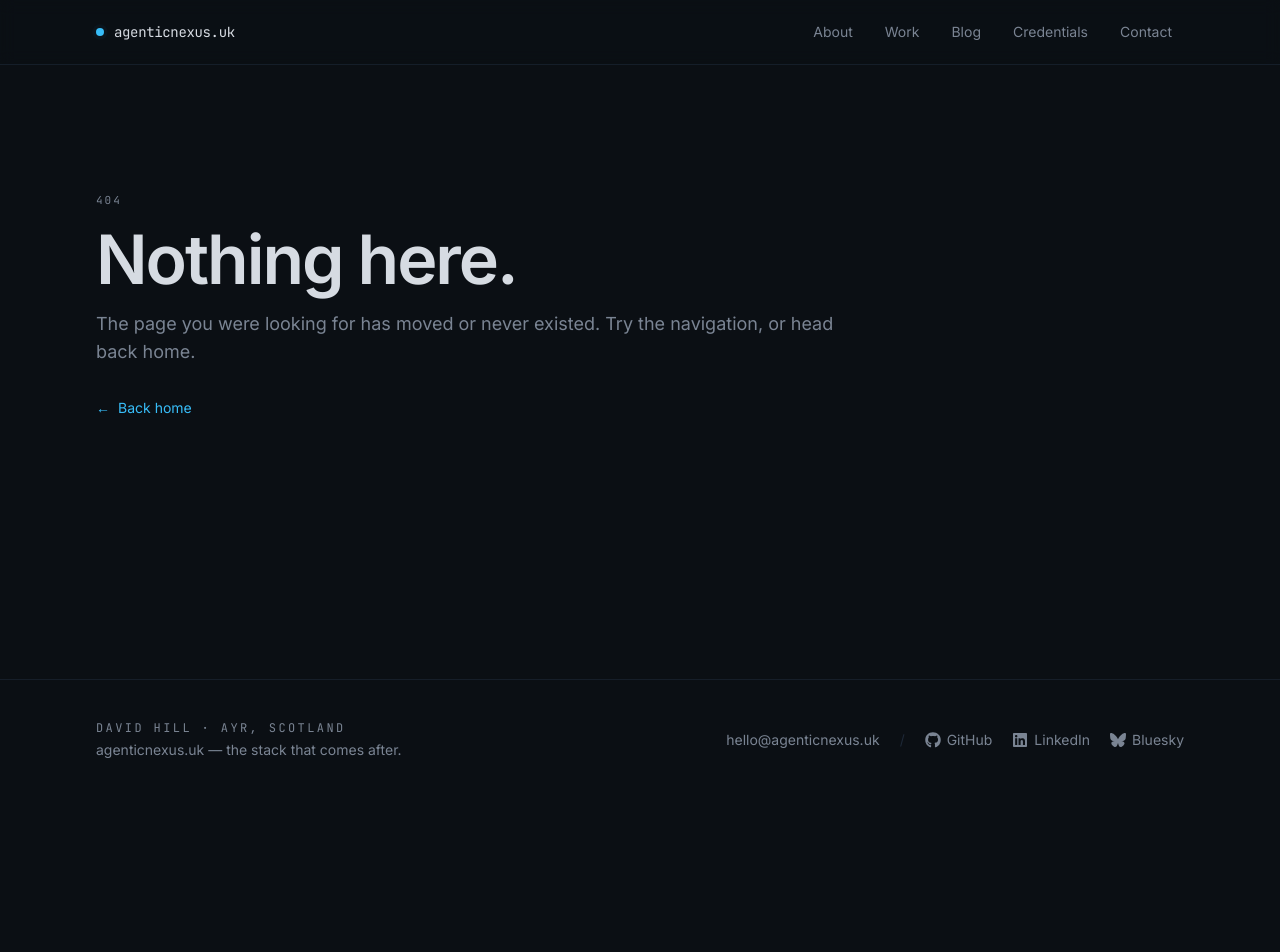
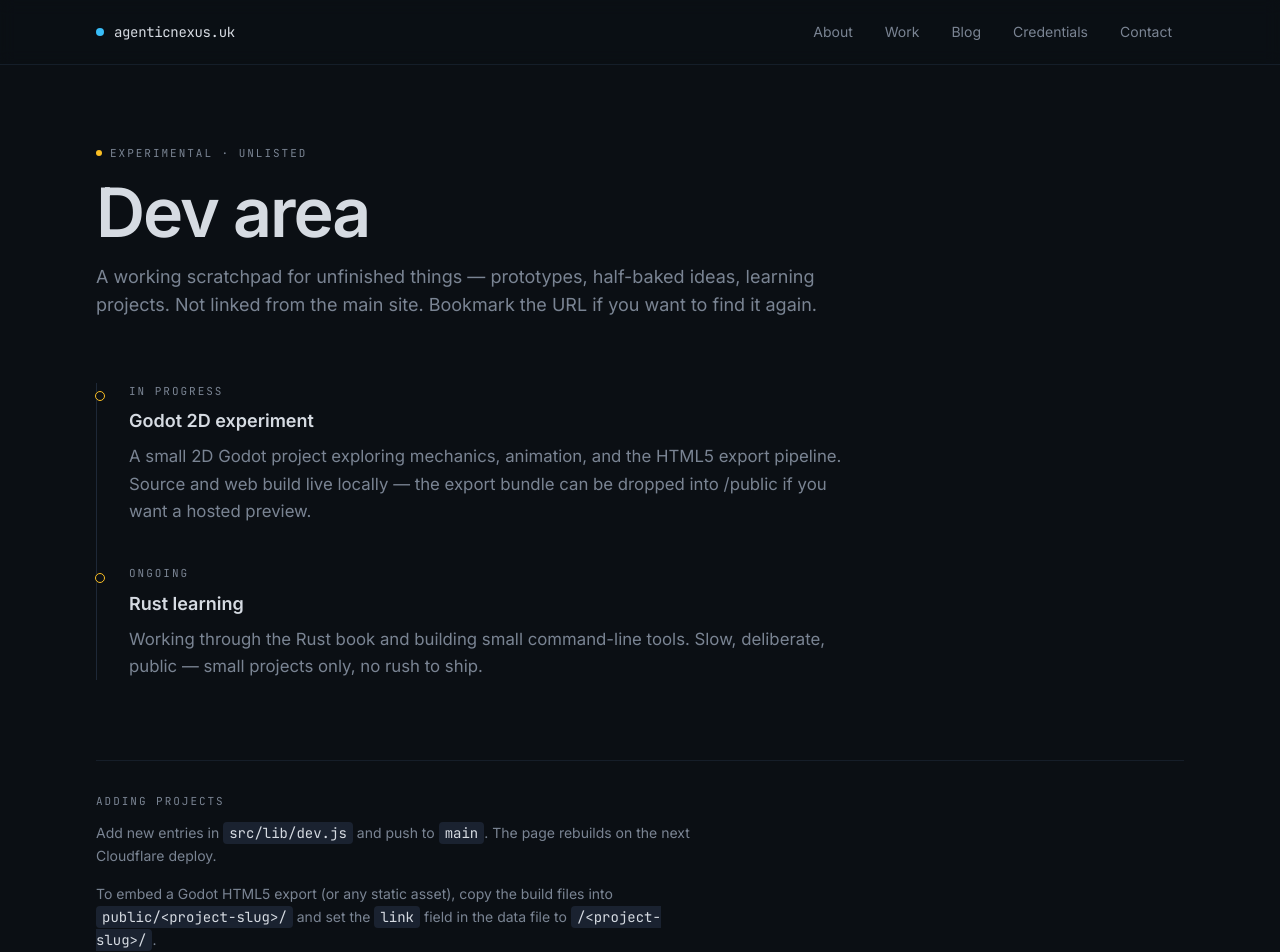
Before and after one commit to DavidH1ll/agenticnexus.uk, a Next.js app: page /development in a window 1280 px wide. Before the commit this address had no page. Shown: the top 952 px of the page. Before the commit the page ends 800 px from the top, so only its background shows below. Built offline with nearby package versions, Linux system fonts and the light colour scheme.

Commit message:
feat: add unlisted /development dev area for experimental projects

```diff
--- /dev/null
+++ b/src/app/development/page.js
@@ -0,0 +1,81 @@
+import { devProjects } from '@/lib/dev'
+
+export const metadata = {
+  title: 'Development',
+  description: 'Experimental projects and unfinished work — not on the main site.',
+  robots: { index: false, follow: false },
+}
+
+export default function Development() {
+  return (
+    <div className="mx-auto max-w-page px-6 py-16 sm:px-8 sm:py-20">
+      <header className="mb-16">
+        <p className="label-mono mb-4 flex items-center gap-2">
+          <span className="h-1.5 w-1.5 rounded-full bg-amber" />
+          Experimental &middot; unlisted
+        </p>
+        <h1 className="text-display-lg font-semibold text-text">Dev area</h1>
+        <p className="mt-4 max-w-prose text-lg text-muted">
+          A working scratchpad for unfinished things &mdash; prototypes, half-baked
+          ideas, learning projects. Not linked from the main site. Bookmark the
+          URL if you want to find it again.
+        </p>
+      </header>
+
+      {devProjects.length === 0 ? (
+        <p className="text-muted">Nothing in progress right now.</p>
+      ) : (
+        <ol className="space-y-10 border-l border-border pl-8">
+          {devProjects.map((p) => (
+            <li key={p.slug} className="relative">
+              <span
+                aria-hidden
+                className="absolute -left-[34px] top-2 h-2.5 w-2.5 rounded-full border border-amber bg-obsidian"
+              />
+              <p className="label-mono mb-2">{p.status}</p>
+              <h2 className="text-lg font-semibold text-text">{p.title}</h2>
+              <p className="mt-2 max-w-prose text-[1.05rem] leading-relaxed text-muted">
+                {p.description}
+              </p>
+              {p.link && (
+                <a
+                  href={p.link}
+                  target="_blank"
+                  rel="noreferrer"
+                  className="mt-3 inline-flex items-center gap-1.5 text-sm text-accent transition-colors hover:text-accent-soft"
+                >
+                  Open &rarr;
+                </a>
+              )}
+            </li>
+          ))}
+        </ol>
+      )}
+
+      <section className="mt-20 border-t border-border/60 pt-8">
+        <p className="label-mono mb-3">Adding projects</p>
+        <p className="max-w-prose text-sm leading-relaxed text-muted">
+          Add new entries in{' '}
+          <code className="rounded bg-slate-soft px-1.5 py-0.5 font-mono text-text">
+            src/lib/dev.js
+          </code>{' '}
+          and push to <code className="rounded bg-slate-soft px-1.5 py-0.5 font-mono text-text">main</code>.
+          The page rebuilds on the next Cloudflare deploy.
+        </p>
+        <p className="mt-4 max-w-prose text-sm leading-relaxed text-muted">
+          To embed a Godot HTML5 export (or any static asset), copy the build files
+          into{' '}
+          <code className="rounded bg-slate-soft px-1.5 py-0.5 font-mono text-text">
+            public/&lt;project-slug&gt;/
+          </code>{' '}
+          and set the <code className="rounded bg-slate-soft px-1.5 py-0.5 font-mono text-text">link</code>{' '}
+          field in the data file to{' '}
+          <code className="rounded bg-slate-soft px-1.5 py-0.5 font-mono text-text">
+            /&lt;project-slug&gt;/
+          </code>
+          .
+        </p>
+      </section>
+    </div>
+  )
+}
--- a/src/app/sitemap.js
+++ b/src/app/sitemap.js
@@ -2,23 +2,28 @@ import { getAllWorkSlugs, getAllBlogSlugs } from '@/lib/content'
 
 const BASE = 'https://agenticnexus.uk'
 
+const PUBLIC_ROUTES = [
+  '',
+  '/about',
+  '/work',
+  '/blog',
+  '/credentials',
+  '/contact',
+]
+
+const HIDDEN_ROUTES = ['/development']
+
 export default function sitemap() {
   const now = new Date()
-  const staticRoutes = [
-    '',
-    '/about',
-    '/work',
-    '/blog',
-    '/credentials',
-    '/contact',
-  ]
   const workRoutes = getAllWorkSlugs().map((slug) => `/work/${slug}`)
   const blogRoutes = getAllBlogSlugs().map((slug) => `/blog/${slug}`)
 
-  return [...staticRoutes, ...workRoutes, ...blogRoutes].map((route) => ({
+  return [...PUBLIC_ROUTES, ...workRoutes, ...blogRoutes].map((route) => ({
     url: `${BASE}${route}`,
     lastModified: now,
     changeFrequency: 'monthly',
     priority: route === '' ? 1 : 0.7,
   }))
 }
+
+export const hiddenPaths = HIDDEN_ROUTES
--- /dev/null
+++ b/src/lib/dev.js
@@ -0,0 +1,23 @@
+export const devProjects = [
+  {
+    slug: 'godot-2d-experiment',
+    title: 'Godot 2D experiment',
+    status: 'In progress',
+    description:
+      'A small 2D Godot project exploring mechanics, animation, and the HTML5 export pipeline. Source and web build live locally — the export bundle can be dropped into /public if you want a hosted preview.',
+    link: null,
+  },
+  {
+    slug: 'rust-learning',
+    title: 'Rust learning',
+    status: 'Ongoing',
+    description:
+      'Working through the Rust book and building small command-line tools. Slow, deliberate, public — small projects only, no rush to ship.',
+    link: null,
+  },
+]
+
+export const devNotes = {
+  location: '/mnt/storage/Development/Godot/export/',
+  description: 'Local Godot HTML5 export bundle for the 2D experiment.',
+}
```
